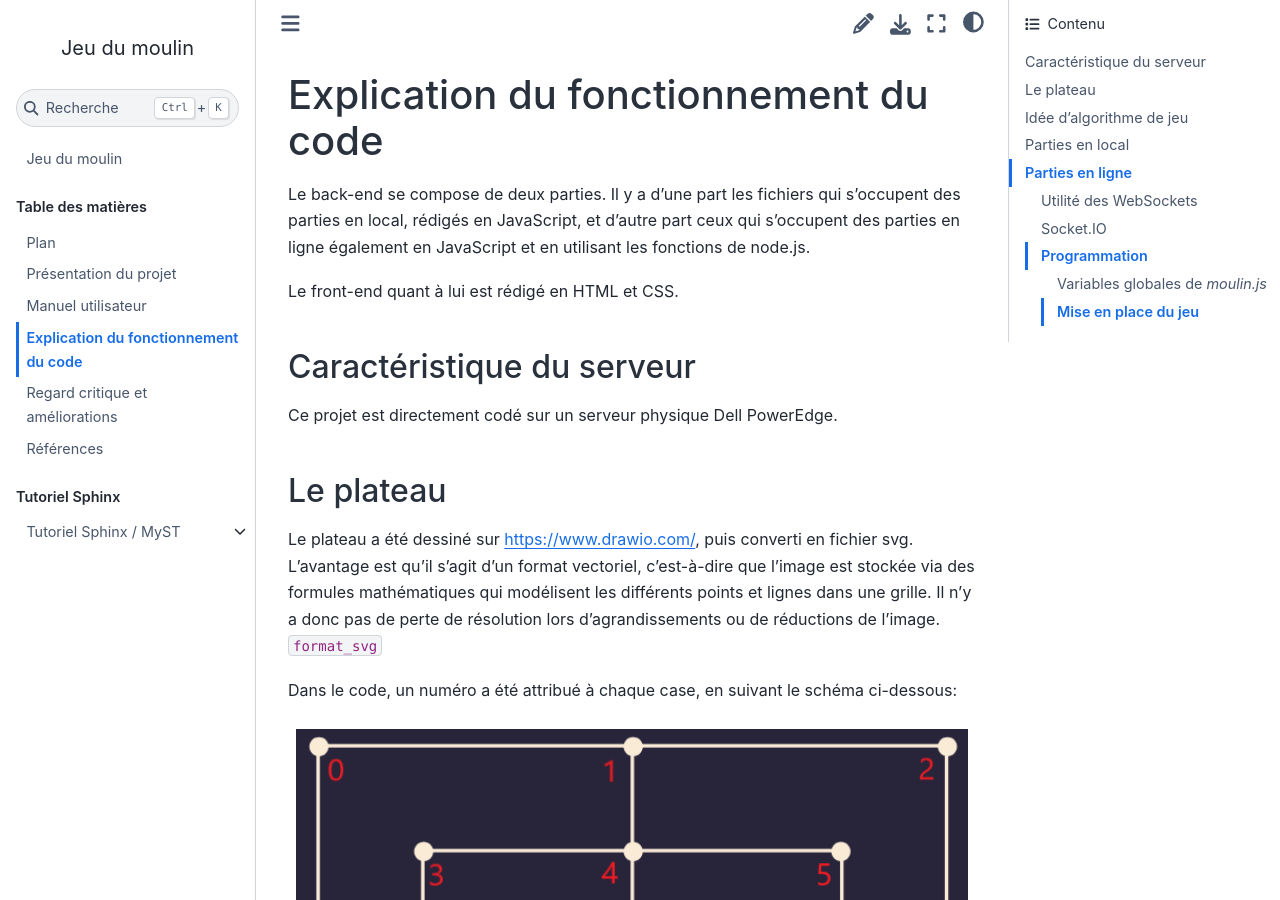
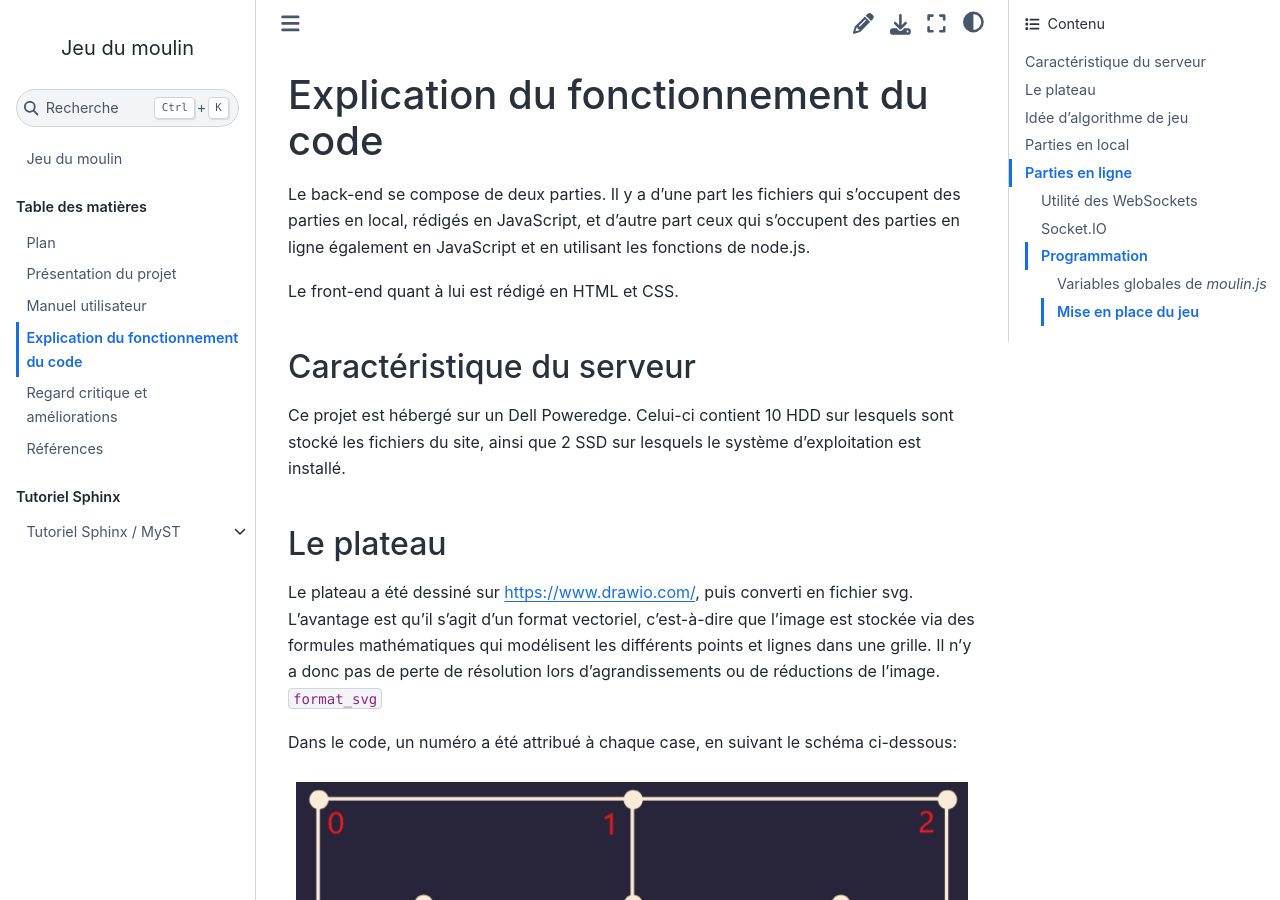
Before and after one commit to valentinethrlr/projet_moulin_documentation, a Sphinx documentation site: the page built from source/explication.md, in a window 1280 px wide and 900 px high. Built offline with Sphinx 7.4.7 and the Sphinx Book theme 1.1.4, drawn with Linux system fonts in a browser that asks for light colours; cross-references to code outside the pages are shown as plain code.

Commit message:
explication

```diff
--- a/source/explication.md
+++ b/source/explication.md
@@ -8,7 +8,7 @@ Le front-end quant à lui est rédigé en HTML et CSS.
 
 ## Caractéristique du serveur
 
-Ce projet est directement codé sur un serveur physique Dell PowerEdge.
+Ce projet est hébergé sur un Dell Poweredge. Celui-ci contient 10 HDD sur lesquels sont stocké les fichiers du site, ainsi que 2 SSD sur lesquels le système d'exploitation est installé.
 
 
 ## Le plateau
```
